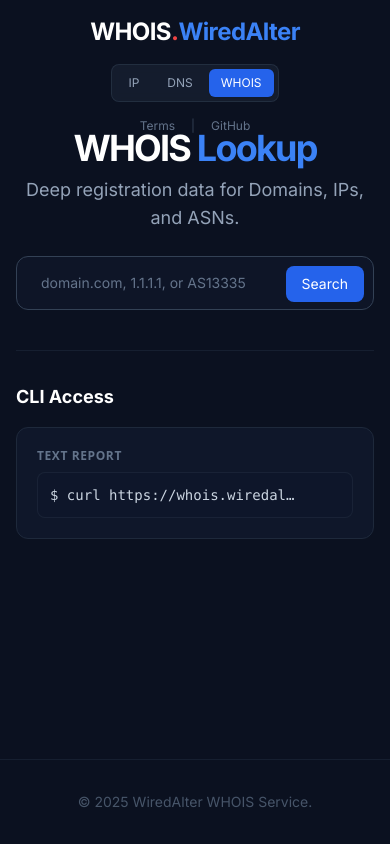
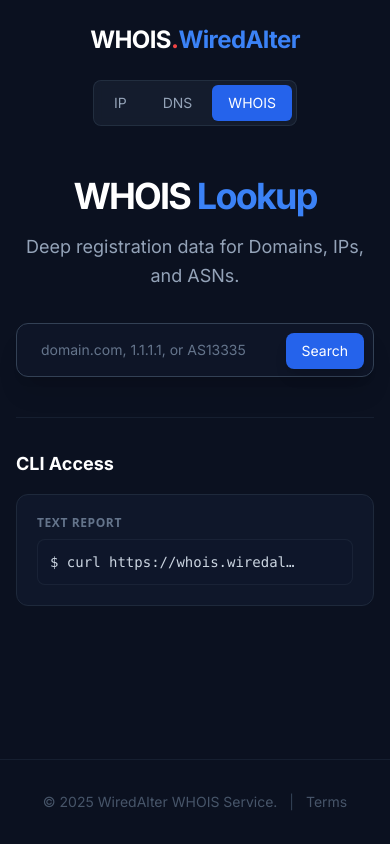
Before and after one commit to buildplan/whois-service, a website: page views/index.html in a window 390 px wide. Drawn offline with nearby package versions, Linux system fonts and the light colour scheme.

Commit message:
better spacing for mobile screens

```diff
--- a/views/index.html
+++ b/views/index.html
@@ -45,37 +45,37 @@
 
     <div id="toast">Notification</div>
 
-    <nav class="absolute top-0 left-0 w-full p-4 md:p-6 flex flex-col md:flex-row justify-between items-center z-10 gap-4">
-        <div class="flex flex-col md:flex-row items-center gap-4 md:gap-6 w-full md:w-auto">
+    <nav class="absolute top-0 left-0 w-full p-6 flex flex-col md:flex-row justify-between items-center z-10 gap-6 md:gap-4">
+        <div class="flex flex-col md:flex-row items-center gap-6 w-full md:w-auto">
             <div class="text-2xl font-bold tracking-tight text-white">
                 WHOIS<span class="text-red-500">.</span><span class="text-blue-500">WiredAlter</span>
             </div>
 
             <div class="flex gap-1 bg-slate-800/50 rounded-lg p-1 border border-slate-700/50 backdrop-blur-sm">
-                <a href="https://ip.wiredalter.com" class="px-3 py-1.5 text-xs md:text-sm font-medium rounded-md text-slate-400 hover:text-white hover:bg-slate-700 transition-all">IP</a>
-                <a href="https://dns.wiredalter.com" class="px-3 py-1.5 text-xs md:text-sm font-medium rounded-md text-slate-400 hover:text-white hover:bg-slate-700 transition-all">DNS</a>
-                <a href="#" class="px-3 py-1.5 text-xs md:text-sm font-medium rounded-md text-white bg-blue-600 shadow-sm cursor-default">WHOIS</a>
+                <a href="https://ip.wiredalter.com" class="px-4 py-2 md:px-3 md:py-1.5 text-sm font-medium rounded-md text-slate-400 hover:text-white hover:bg-slate-700 transition-all">IP</a>
+                <a href="https://dns.wiredalter.com" class="px-4 py-2 md:px-3 md:py-1.5 text-sm font-medium rounded-md text-slate-400 hover:text-white hover:bg-slate-700 transition-all">DNS</a>
+                <a href="#" class="px-4 py-2 md:px-3 md:py-1.5 text-sm font-medium rounded-md text-white bg-blue-600 shadow-sm cursor-default">WHOIS</a>
             </div>
         </div>
 
-        <div class="flex gap-4 text-xs md:text-sm text-slate-500 font-medium">
+        <div class="hidden md:flex gap-4 text-sm text-slate-500 font-medium">
             <a href="/terms" class="hover:text-slate-300 transition-colors">Terms</a>
             <span class="text-slate-700">|</span>
             <a href="https://github.com/buildplan" class="hover:text-slate-300 transition-colors">GitHub</a>
         </div>
     </nav>
 
-    <main class="flex-grow max-w-4xl mx-auto px-4 sm:px-6 lg:px-8 py-28 md:py-24 w-full space-y-10">
+    <main class="flex-grow max-w-4xl mx-auto px-4 sm:px-6 lg:px-8 pt-44 pb-20 md:py-24 w-full space-y-10">
 
-        <div class="text-center space-y-6 mt-4 md:mt-0">
-            <div class="space-y-2">
+        <div class="text-center space-y-8 md:space-y-6">
+            <div class="space-y-4 md:space-y-2">
                 <h1 class="text-4xl md:text-6xl font-bold text-white tracking-tighter">WHOIS <span class="text-blue-500">Lookup</span></h1>
-                <p class="text-lg md:text-xl text-slate-400">Deep registration data for Domains, IPs, and ASNs.</p>
+                <p class="text-lg md:text-xl text-slate-400 max-w-lg mx-auto leading-relaxed">Deep registration data for Domains, IPs, and ASNs.</p>
             </div>
 
-            <div class="relative max-w-lg mx-auto mt-6">
-                <input type="text" id="queryInput" class="block w-full p-4 pl-6 text-sm text-white border border-slate-700 rounded-xl search-input placeholder-slate-500" placeholder="domain.com, 1.1.1.1, or AS13335" onkeydown="if(event.key === 'Enter') lookup()">
-                <button onclick="lookup()" id="searchBtn" class="text-white absolute right-2.5 top-2.5 bg-blue-600 hover:bg-blue-700 focus:ring-4 focus:outline-none focus:ring-blue-800 font-medium rounded-lg text-sm px-4 py-2 transition-all">Search</button>
+            <div class="relative max-w-lg mx-auto mt-8">
+                <input type="text" id="queryInput" class="block w-full p-4 pl-6 text-sm text-white border border-slate-700 rounded-xl search-input placeholder-slate-500 shadow-xl" placeholder="domain.com, 1.1.1.1, or AS13335" onkeydown="if(event.key === 'Enter') lookup()">
+                <button onclick="lookup()" id="searchBtn" class="text-white absolute right-2.5 top-2.5 bg-blue-600 hover:bg-blue-700 focus:ring-4 focus:outline-none focus:ring-blue-800 font-medium rounded-lg text-sm px-4 py-2 transition-all shadow-lg">Search</button>
             </div>
         </div>
 
@@ -147,7 +147,7 @@
     </main>
 
     <footer class="border-t border-slate-800/60 bg-[#0b1120] py-8 text-center text-slate-600 text-sm">
-        <p>&copy; <span id="year"></span> WiredAlter WHOIS Service.</p>
+        <p>&copy; <span id="year"></span> WiredAlter WHOIS Service. <span class="mx-2 text-slate-700">|</span> <a href="/terms" class="hover:text-slate-300 transition-colors">Terms</a></p>
     </footer>
 
     <script>
@@ -198,13 +198,10 @@
 
                 if(data.error) throw new Error(data.error);
 
-                // 1. Populate Registrar/Expiry
                 document.getElementById('res-registrar').innerText = data.parsed.registrar || 'Check Raw Output';
                 document.getElementById('res-expires').innerText = data.parsed.expires || 'Check Raw Output';
 
-                // 2. Populate DNS/IPs (Enhanced)
                 let hasIPs = false;
-
                 if (data.ips && data.ips.v4 && data.ips.v4.length > 0) {
                     hasIPs = true;
                     ipv4Section.classList.remove('hidden');
@@ -227,21 +224,15 @@
                     });
                 }
 
-                if (hasIPs) {
-                    dnsContainer.classList.remove('hidden');
-                }
+                if (hasIPs) dnsContainer.classList.remove('hidden');
 
-                // 3. Populate Raw Data
                 document.getElementById('res-raw').innerText = data.raw;
-
-                // Show Results
                 results.classList.remove('hidden');
 
             } catch (err) {
                 errorMsg.innerText = err.message || "Lookup Failed";
                 errorMsg.classList.remove('hidden');
             } finally {
-                // Reset Button
                 searchBtn.innerText = "Search";
                 searchBtn.disabled = false;
                 searchBtn.classList.remove('opacity-50', 'cursor-not-allowed');
```
